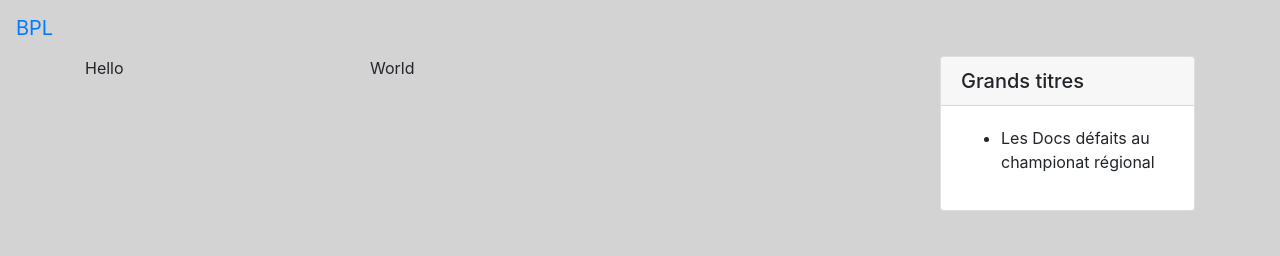
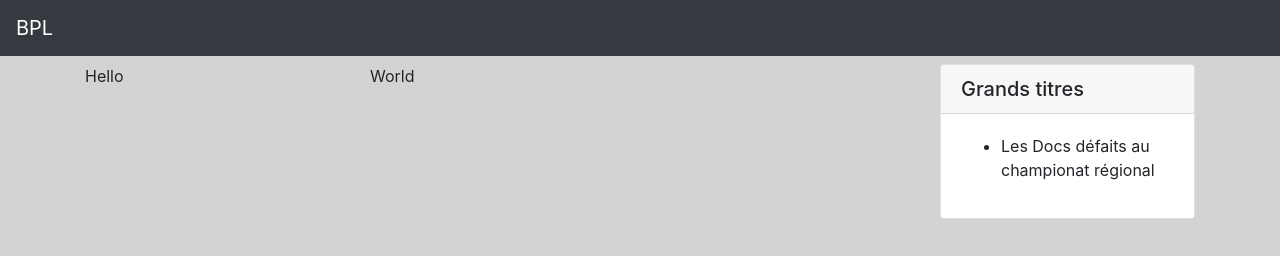
Before and after one commit to brunchproleague/bplweb, a website built with webpack: page index.html in a window 1280 px wide. Built offline with nearby package versions, Linux system fonts and the light colour scheme.

Commit message:
Added dark navbar

```diff
--- a/index.html
+++ b/index.html
@@ -5,7 +5,7 @@
     <title>Brunch Pro League</title>
 </head>
 <body class="bpl">
-<nav class="navbar">
+<nav class="navbar navbar-dark bg-dark mb-2">
     <a class="navbar-brand" href="/">BPL</a>
 </nav>
 <div class="container">
```
